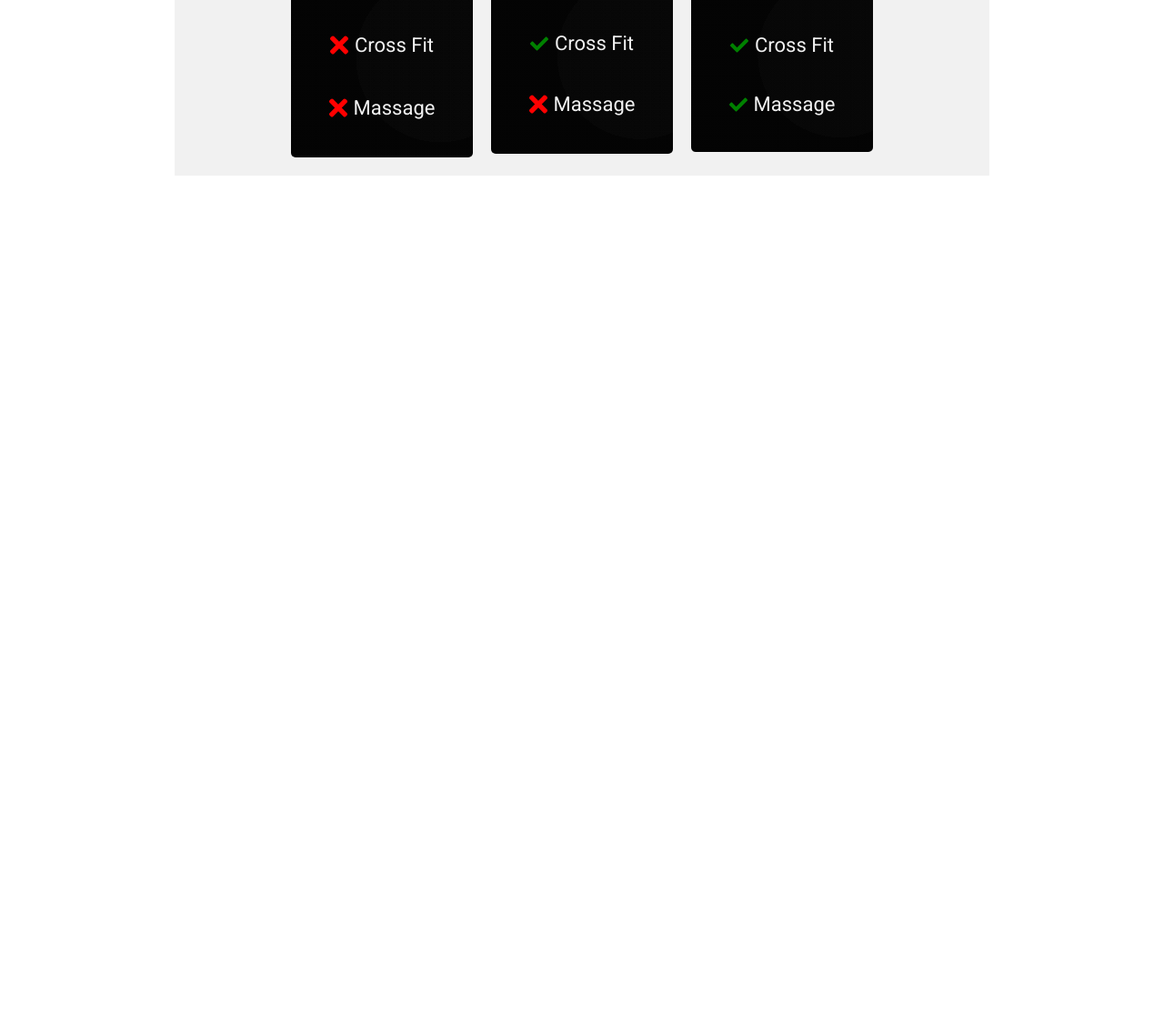
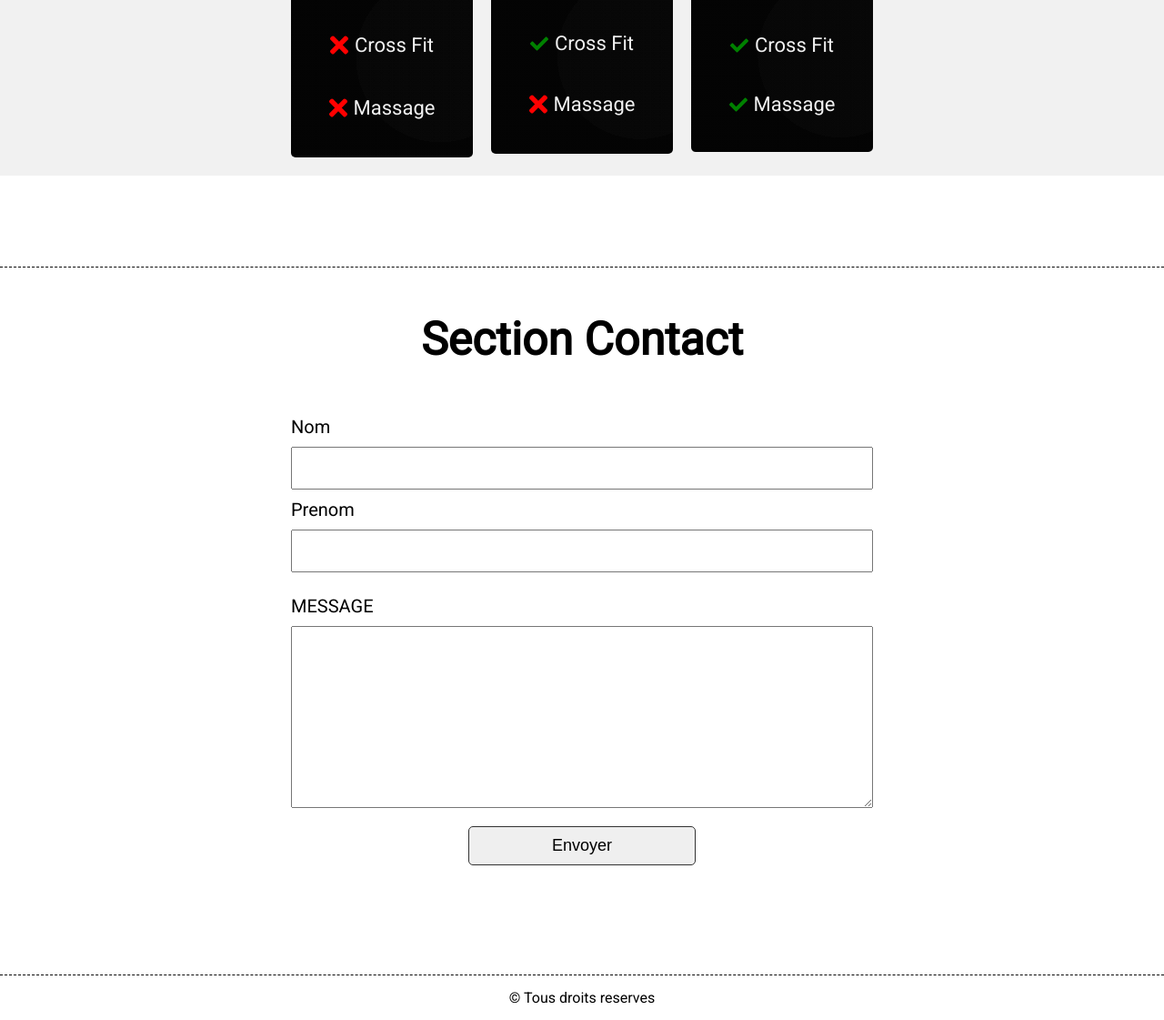
Before and after one commit to JohanCode2180100/Gym_direct, a plain HTML site: page index.html in a window 1280 px wide. Shown: the part 4666-5787 px from the top of the page at 91% size. Before the commit the page ends 4959 px from the top, so only its background shows below. Drawn offline with Linux system fonts and the light colour scheme.

Commit message:
add contact section and footer section with a mobile responsive

```diff
--- a/index.html
+++ b/index.html
@@ -25,10 +25,10 @@
 
     <nav>
       <ul>
-        <li><a href="#" class="item-navigation">Accueil</a></li>
-        <li><a href="#" class="item-navigation">Materiel</a></li>
-        <li><a href="#" class="item-navigation">Tarifs</a></li>
-        <li><a href="#" class="item-navigation">Contact</a></li>
+        <li><a href="#home" class="item-navigation">Accueil</a></li>
+        <li><a href="#equipement" class="item-navigation">Materiel</a></li>
+        <li><a href="#tarifs" class="item-navigation">Tarifs</a></li>
+        <li><a href="#contact" class="item-navigation">Contact</a></li>
       </ul>
     </nav>
     <!-- ACCUEIL -->
@@ -40,8 +40,8 @@
         <p>Entrainez-vous...</p>
         <p>Progressez</p>
         <div class="cont-btn-home">
-          <a href="#" class="btn-accueil b1">Equipement</a>
-          <a href="#" class="btn-accueil b2">contact</a>
+          <a href="#equipement" class="btn-accueil b1">Equipement</a>
+          <a href="#contact" class="btn-accueil b2">contact</a>
         </div>
       </div>
       <div class="bloc-droit-accueil"></div>
@@ -157,7 +157,7 @@
     <section id="tarifs">
       <div class="carte-tarif">
         <h3>basique</h3>
-        <p class="prix-carte"><span>20 </span>/ mois</p>
+        <p class="prix-carte"><span>20</span> / mois</p>
         <p class="info-carte">
           <img
             class="img-info-carte"
@@ -190,7 +190,7 @@
 
       <div class="carte-tarif">
         <h3>Avance</h3>
-        <p class="prix-carte"><span>40 </span>/ mois</p>
+        <p class="prix-carte"><span>40</span> / mois</p>
         <p class="info-carte">
           <img
             class="img-info-carte"
@@ -223,7 +223,7 @@
 
       <div class="carte-tarif">
         <h3>Extreme</h3>
-        <p class="prix-carte"><span>60 </span>/ mois</p>
+        <p class="prix-carte"><span>60</span> / mois</p>
         <p class="info-carte">
           <img
             class="img-info-carte"
@@ -255,6 +255,29 @@
       </div>
     </section>
 
+    <!-- SECTION CONTACT -->
+
+    <h2 class="titre-contact">Section Contact</h2>
+
+    <section id="contact">
+      <form>
+        <label for="Nom">Nom</label>
+        <input type="text" id="Nom" />
+
+        <label for="Prenom">Prenom</label>
+        <input type="text" id="Prenom" />
+
+        <label for="txt-area">MESSAGE</label>
+        <textarea id="txt-area"></textarea>
+
+        <button class="form-btn" type="submit">Envoyer</button>
+      </form>
+    </section>
+
+    <footer>
+      <p>© Tous droits reserves</p>
+    </footer>
+
     <script src="./script.js"></script>
   </body>
 </html>
--- a/style.css
+++ b/style.css
@@ -4,6 +4,9 @@
   box-sizing: border-box;
   margin: 0;
   padding: 0;
+}
+html {
+  scroll-behavior: smooth;
 }
 
 body {
@@ -455,7 +458,7 @@ h1 {
   justify-content: center;
   align-items: center;
   flex-wrap: wrap;
-  width: 70%;
+  width: 100%;
   max-width: 1300px;
   min-width: 300px;
   margin: 0 auto 100px;
@@ -541,3 +544,68 @@ h1 {
   margin-right: 7px;
   width: 20px;
 }
+
+/* ----------------------------------------SECTION FORMULAIRE------------------------ */
+
+.titre-contact {
+  border-top: 1px dashed black;
+  text-align: center;
+  font-size: 50px;
+  padding: 50px 0;
+}
+
+form {
+  width: 50%;
+  margin: 0 auto;
+  height: auto;
+  display: flex;
+  justify-content: center;
+  align-items: flex-start;
+  flex-direction: column;
+  padding-bottom: 100px;
+  position: relative;
+}
+label,
+input {
+  width: 100%;
+  font-size: 20px;
+  margin: 5px 0;
+}
+form input {
+  padding: 10px 5px;
+}
+input:nth-child(4) {
+  margin-bottom: 20px;
+}
+
+textarea {
+  width: 100%;
+  height: 200px;
+  font-size: 20px;
+  padding: 15px;
+}
+label:nth-child(5) {
+  margin-bottom: 10px;
+}
+.form-btn {
+  display: block;
+  margin: 20px auto;
+  padding: 10px;
+  font-size: 18px;
+  width: 250px;
+  border-radius: 5px;
+  border: 1px solid #333;
+}
+@media screen and (max-width: 1100px) {
+  #contact {
+    width: 80%;
+  }
+  .form-btn {
+    width: 80%;
+  }
+}
+footer {
+  text-align: center;
+  padding: 15px 0;
+  border-top: 1px dashed #000;
+}
```
